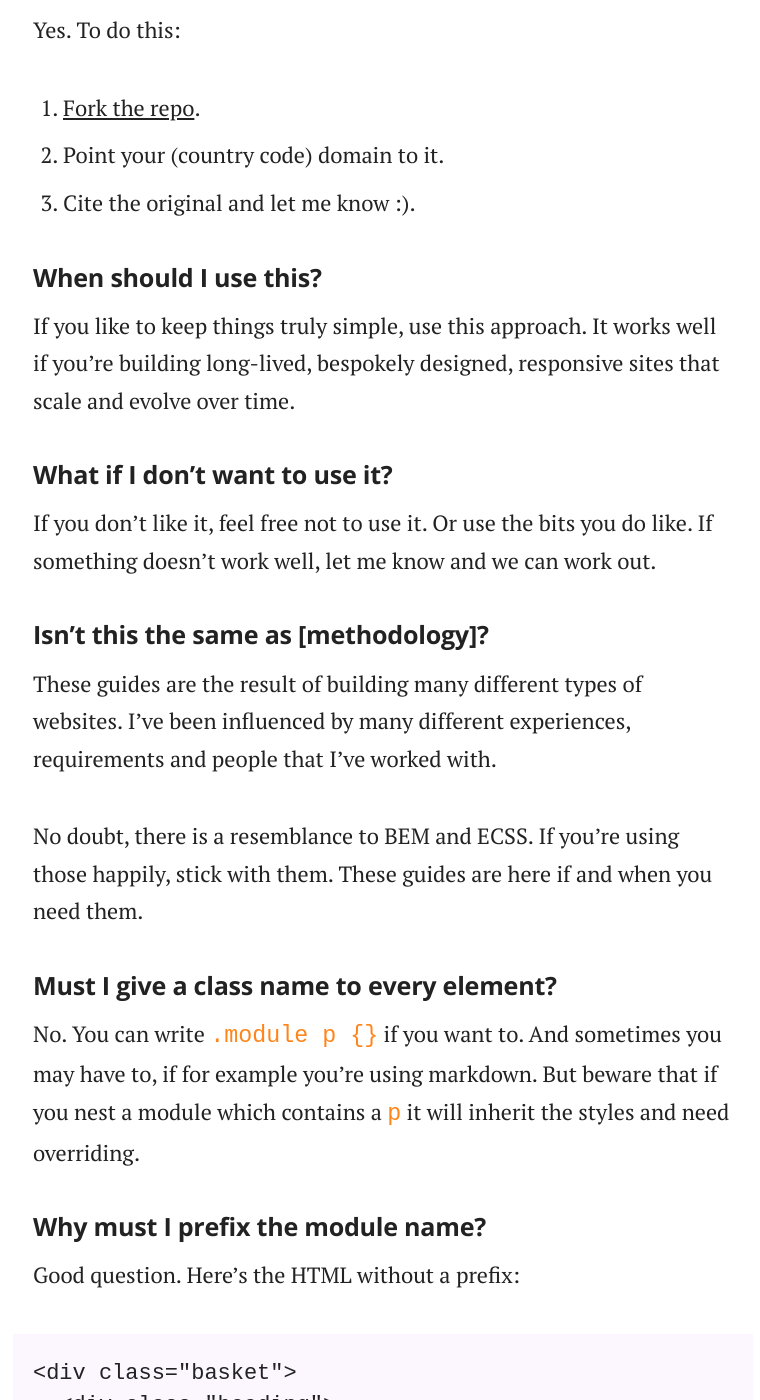
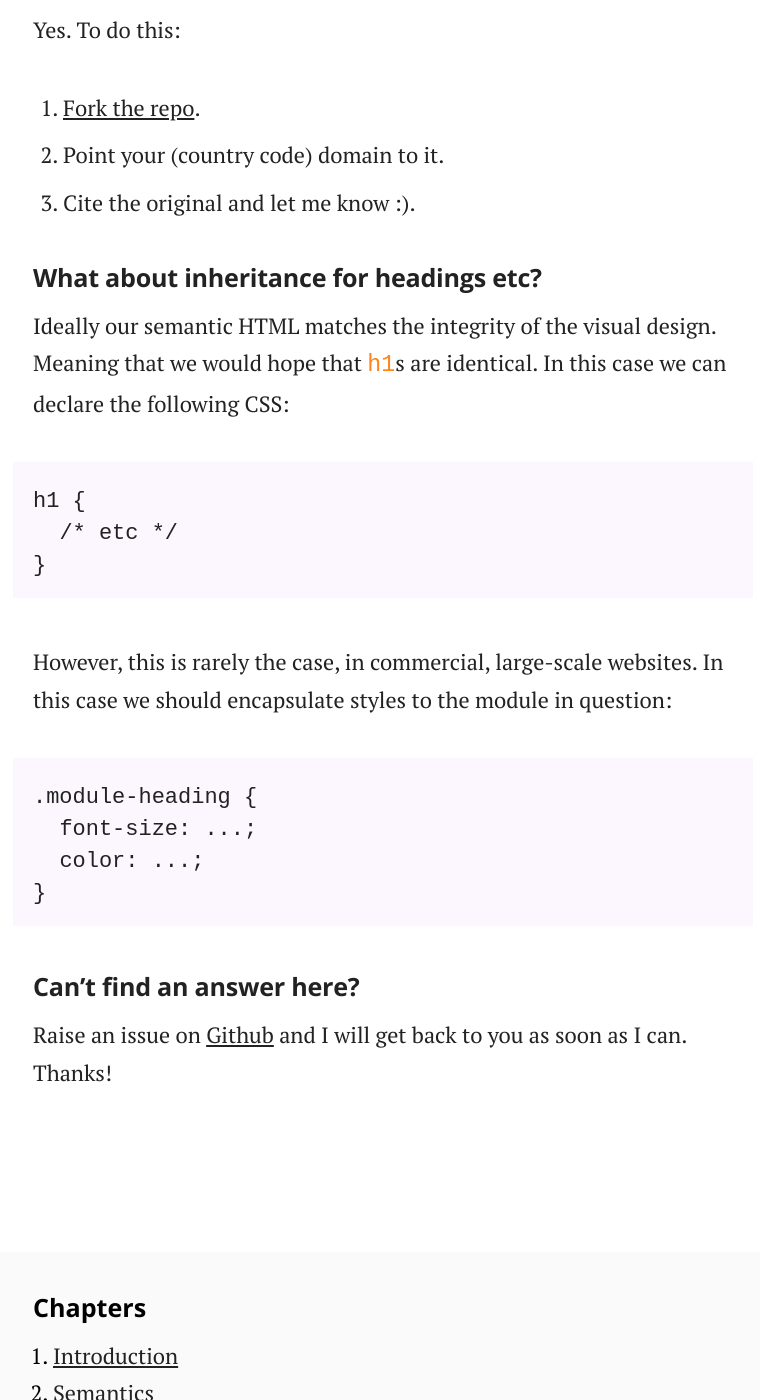
Before and after one commit to adamsilver/maintainablecss.com-jekyll, a Jekyll site: the page built from _chapters/12-faqs.md, in a window 1280 px wide and 1400 px high, scrolled down 285 px. Shown: the whole window, without its empty margins (257-1017 px from the left). Built offline with Jekyll 4.4.1, drawn with Linux system fonts in a browser that asks for light colours; some of the changed text lies outside the part shown.

Commit message:
Moved faq into right chapters

```diff
--- a/_chapters/12-faqs.md
+++ b/_chapters/12-faqs.md
@@ -16,47 +16,9 @@ Yes. To do this:
 2. Point your (country code) domain to it.
 3. Cite the original and let me know :).
 
-## When should I use this?
+<!-- ## When should I use this?
 
-If you like to keep things truly simple, use this approach. It works well if you're building long-lived, bespokely designed, responsive sites that scale and evolve over time.
-
-## What if I don't want to use it?
-
-If you don't like it, feel free not to use it. Or use the bits you do like. If something doesn't work well, let me know and we can work out.
-
-## Isn't this the same as [methodology]?
-
-These guides are the result of building many different types of websites. I've been influenced by many different experiences, requirements and people that I've worked with.
-
-No doubt, there is a resemblance to BEM and ECSS. If you're using those happily, stick with them. These guides are here if and when you need them.
-
-## Must I give a class name to every element?
-
-No. You can write `.module p {}` if you want to. And sometimes you may have to, if for example you're using markdown. But beware that if you nest a module which contains a `p` it will inherit the styles and need overriding.
-
-## Why must I prefix the module name?
-
-Good question. Here's the HTML without a prefix:
-
-	<div class="basket">
-	  <div class="heading">
-
-And the CSS:
-
-	/* module */
-	.basket {}
-
-	/* heading component of basket module */
-	.basket .heading {}
-
-There are two problems:
-
-1. when viewing HTML, it's hard to differentiate between a module and a component; and
-2. the `.basket .heading` component will inherit styles from the `.heading` module which has unintended side effects.
-
-## Could we chain classes for state?
-
-We could use a chained selector for state e.g. `.module.isDisabled`. The problem is that this approach has less browser support. We should avoid patterns that unnecessarily exclude users, unless there is a compelling reason to do so.
+If you like to keep things truly simple, use this approach. It works well if you're building long-lived, bespokely designed, responsive sites that scale and evolve over time. -->
 
 ## What about inheritance for headings etc?
 
@@ -73,7 +35,7 @@ However, this is rarely the case, in commercial, large-scale websites. In this c
 	  color: ...;
 	}
 
-## Where do I put media queries?
+<!--## Where do I put media queries?
 
 The screen should adapt to the content, not the other way around.
 
@@ -103,27 +65,7 @@ States and modifiers, similarly to media queries, should be located in close pro
 
 	.basket-heading {}
 
-	.basket-heading--someModifier {}
-
-## Should I add comments?
-
-If you take an approach whereby multiple modules reside within a single CSS file, it's a good idea to segregate those with a chunky comment:
-
-	/********************************************
-	* Basket
-	********************************************/
-
-	.basket {}
-
-	.basket-heading {}
-
-	/********************************************
-	* Thinger
-	********************************************/
-
-	.thinger {}
-
-	.thinger-details {}
+	.basket-heading--someModifier {}-->
 
 ## Can't find an answer here?
 
```
Also changed, not shown: _chapters/03-reuse.md (+1 -2 lines), _chapters/05-conventions.md (+24 -0 lines), _chapters/07-state.md (+4 -0 lines).
